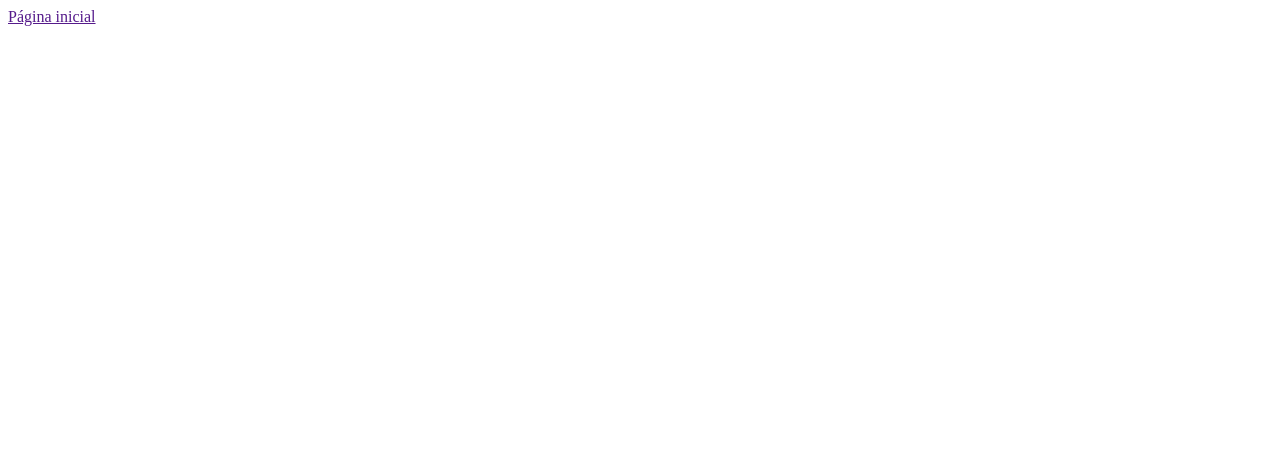
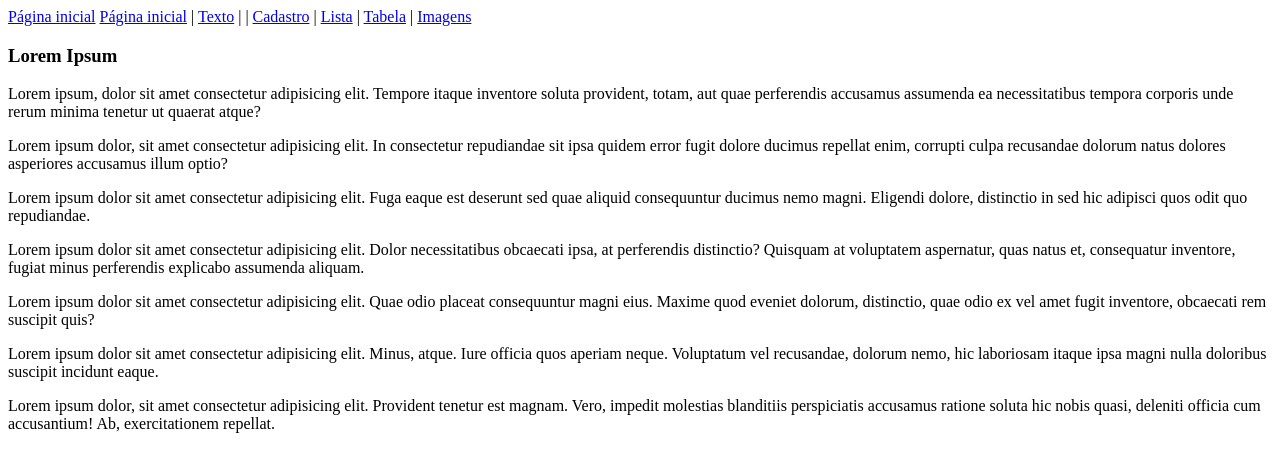
Before and after one commit to miguelrinaldo/projeto_web, a plain HTML site: page paginas/texto.html in a window 1280 px wide. Drawn offline with Linux system fonts and the light colour scheme.

Commit message:
adicionei paginas/texto.html

```diff
--- a/paginas/texto.html
+++ b/paginas/texto.html
@@ -7,7 +7,20 @@
 </head>
 <body>
         <div id="links">
-             <a href="">Página inicial</a>
+             <a href="../index.html">Página inicial</a>
+             <a href="index.html">Página inicial</a> | <a href="/paginas/texto.html">Texto</a> | <a href="/paginas/outras_paginas/outro_texto.html"></a> | <a href="/paginas/cadastro.html"> Cadastro</a> | <a href="/pagina/listas.html">Lista</a> | <a href="/paginas/tabela.html">Tabela</a> | <a href="/paginas/imagens.html">Imagens</a>
+        </div>
+
+        <div id="texto">
+            <h3>Lorem Ipsum</h3>
+
+           <p>Lorem ipsum, dolor sit amet consectetur adipisicing elit. Tempore itaque inventore soluta provident, totam, aut quae perferendis accusamus assumenda ea necessitatibus tempora corporis unde rerum minima tenetur ut quaerat atque?</p>
+           <p>Lorem ipsum dolor, sit amet consectetur adipisicing elit. In consectetur repudiandae sit ipsa quidem error fugit dolore ducimus repellat enim, corrupti culpa recusandae dolorum natus dolores asperiores accusamus illum optio?</p>
+           <p>Lorem ipsum dolor sit amet consectetur adipisicing elit. Fuga eaque est deserunt sed quae aliquid consequuntur ducimus nemo magni. Eligendi dolore, distinctio in sed hic adipisci quos odit quo repudiandae.</p>
+           <p>Lorem ipsum dolor sit amet consectetur adipisicing elit. Dolor necessitatibus obcaecati ipsa, at perferendis distinctio? Quisquam at voluptatem aspernatur, quas natus et, consequatur inventore, fugiat minus perferendis explicabo assumenda aliquam.</p>
+           <p>Lorem ipsum dolor sit amet consectetur adipisicing elit. Quae odio placeat consequuntur magni eius. Maxime quod eveniet dolorum, distinctio, quae odio ex vel amet fugit inventore, obcaecati rem suscipit quis?</p>
+           <p>Lorem ipsum dolor sit amet consectetur adipisicing elit. Minus, atque. Iure officia quos aperiam neque. Voluptatum vel recusandae, dolorum nemo, hic laboriosam itaque ipsa magni nulla doloribus suscipit incidunt eaque.</p>
+           <p>Lorem ipsum dolor, sit amet consectetur adipisicing elit. Provident tenetur est magnam. Vero, impedit molestias blanditiis perspiciatis accusamus ratione soluta hic nobis quasi, deleniti officia cum accusantium! Ab, exercitationem repellat.</p>
         </div>
 </body>
 </html>
```
Also changed, not shown: index.html (+4 -1 lines), paginas/outras_paginas/outro_texto.html (added, +11 -0 lines).
